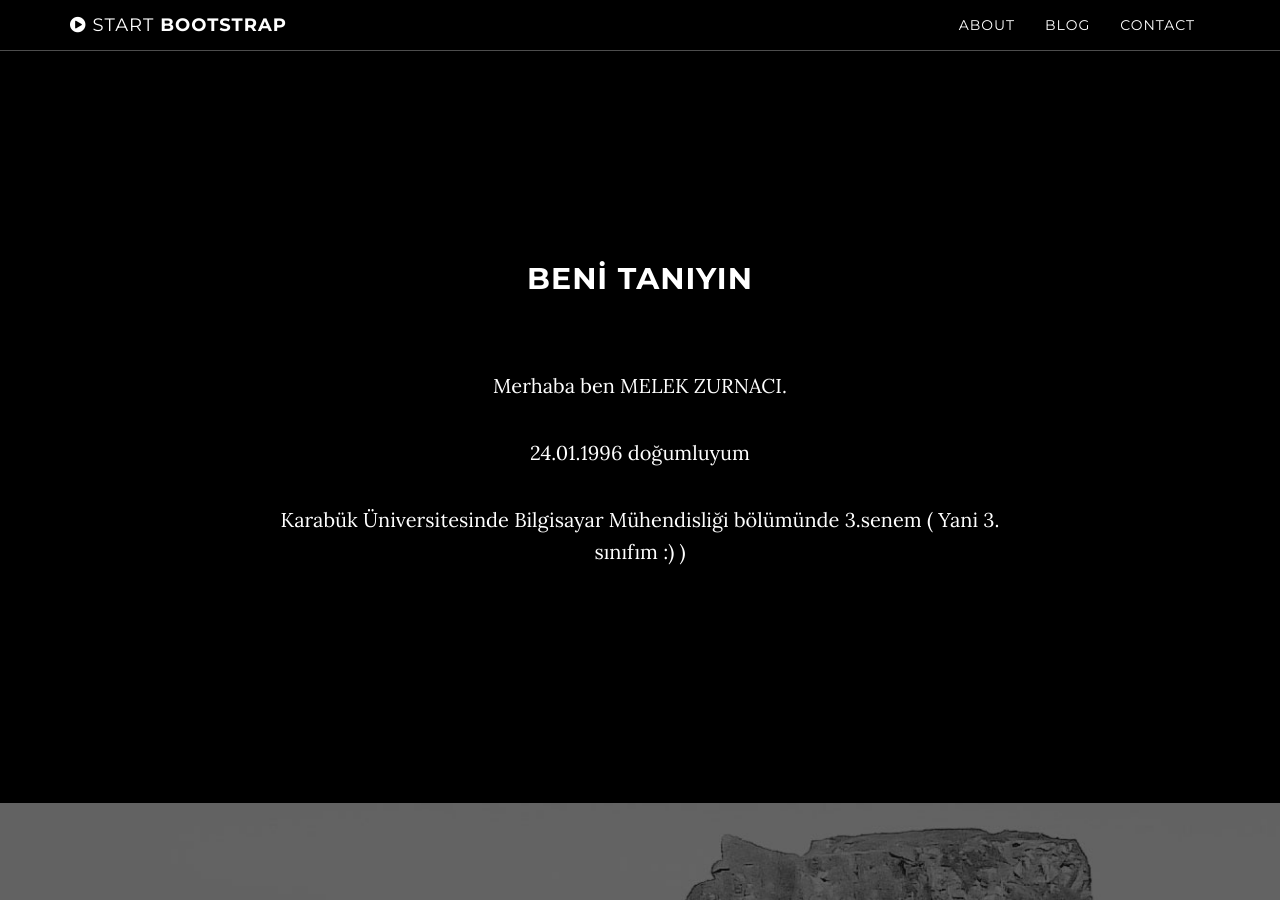
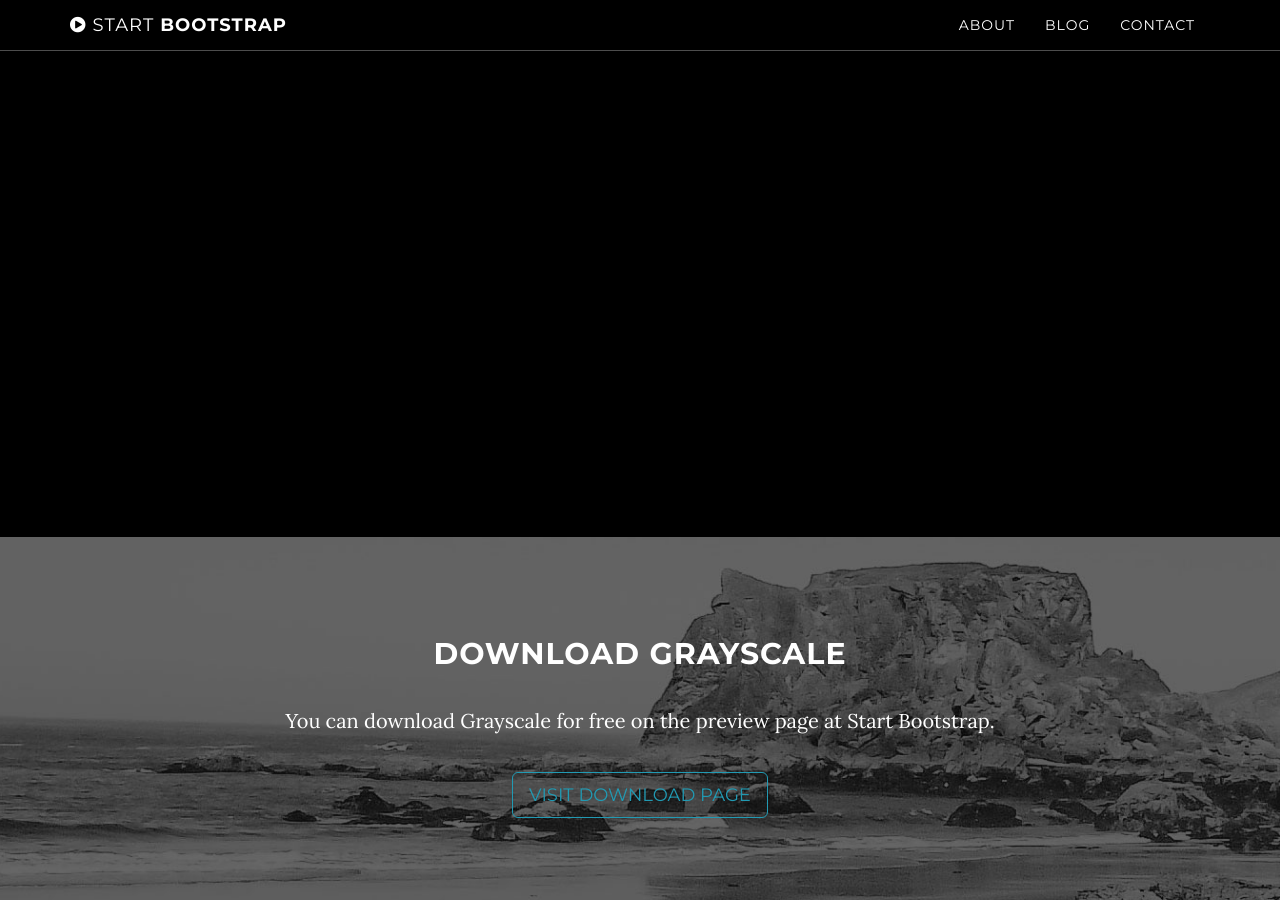
Before and after one commit to melekzurnaci/melekzurnaci.github.io, a Jekyll site: the page built from index.html, in a window 1280 px wide and 900 px high, scrolled down 838 px. Built offline with Jekyll 4.4.1, drawn with Linux system fonts in a browser that asks for light colours.

Commit message:
Update about.html

```diff
--- a/_includes/about.html
+++ b/_includes/about.html
@@ -2,12 +2,10 @@
     <section id="about" class="container content-section text-center">
         <div class="row">
             <div class="col-lg-8 col-lg-offset-2">
-                <h2>BENİ TANIYIN </h2>
+                <h2> </h2>
                 <br>
                 <br>
-                <p>Merhaba ben MELEK ZURNACI.</p>
-                <p>24.01.1996 doğumluyum</p>
-                <p>Karabük Üniversitesinde Bilgisayar Mühendisliği bölümünde 3.senem ( Yani 3. sınıfım :) )</p>
+
             </div>
         </div>
     </section>
```
